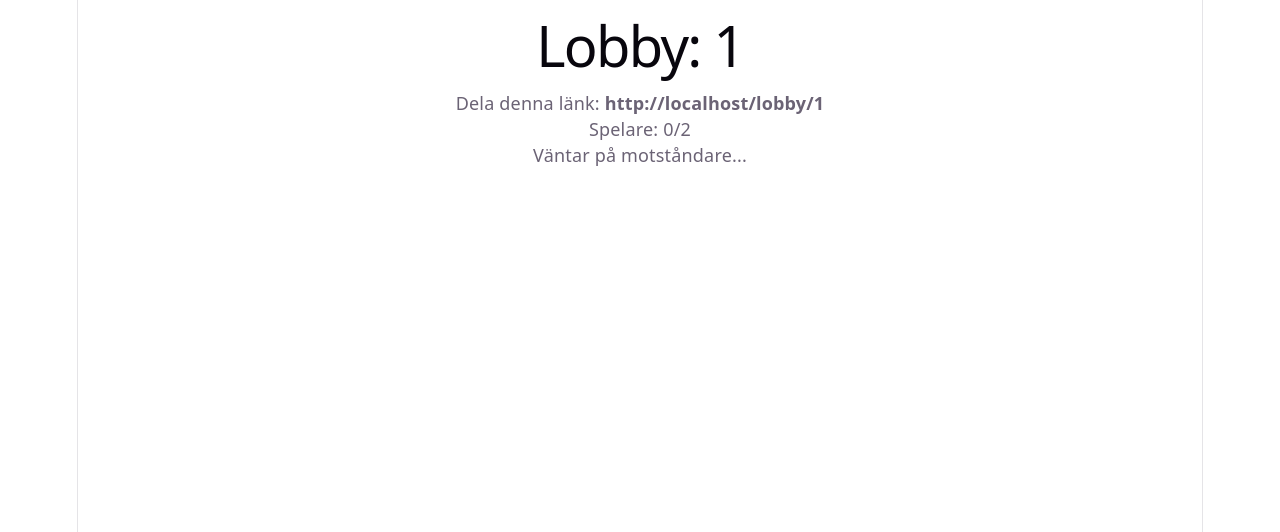
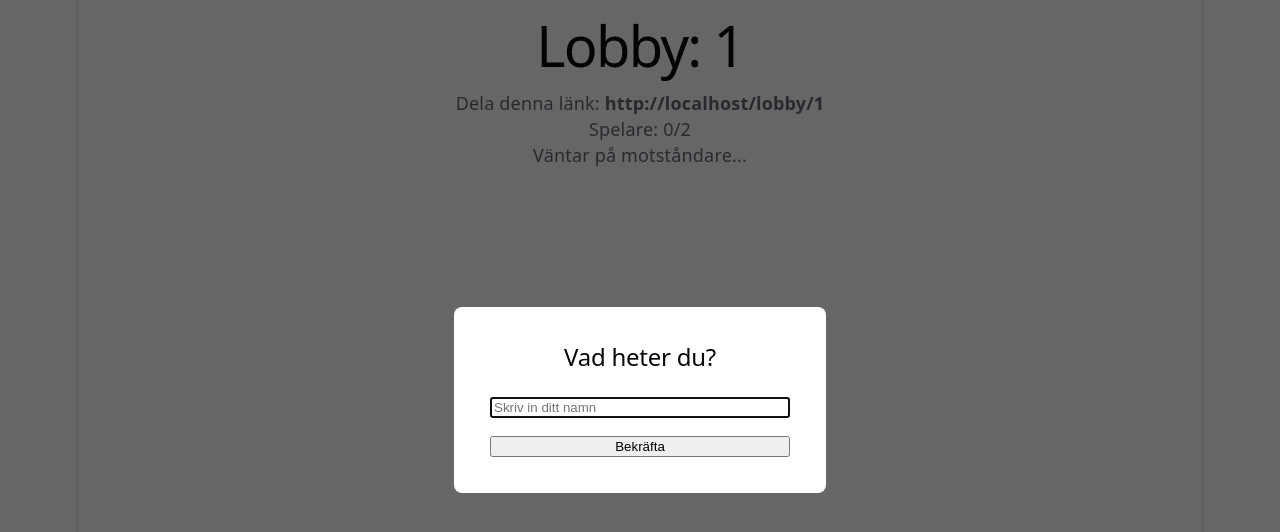
Before and after one commit to NonSentientExistence/WordsNstuff, a React (Vite) app: page /lobby/1 in a window 1280 px wide. Shown: the top 532 px of the page. Built offline with nearby package versions, Linux system fonts and the light colour scheme; no server answers.

Commit message:
Add name popup and show player names in game Lobby shows popup to enter name before joining. Name sent on create/join, updateLobbyName called if already joined. Game screen shows own name and opponent name next to HP values. Popup CSS moved to index.css.

```diff
--- a/src/api.ts
+++ b/src/api.ts
@@ -1,17 +1,28 @@
 import { getPlayerToken } from './playerToken'
 
 function headers() {
-  return { 'X-Player-Token': getPlayerToken() }
+  return {
+    'X-Player-Token': getPlayerToken(),
+    'Content-Type': 'application/json',
+  }
 }
 
-export async function createLobby(): Promise<string> {
-  const res = await fetch('/api/lobbies', { method: 'POST', headers: headers() })
+export async function createLobby(name = 'Anonym'): Promise<string> {
+  const res = await fetch('/api/lobbies', {
+    method: 'POST',
+    headers: headers(),
+    body: JSON.stringify({ name }),
+  })
   const data = await res.json()
   return data.code
 }
 
-export async function joinLobby(code: string): Promise<boolean> {
-  const res = await fetch(`/api/lobbies/${code}/join`, { method: 'POST', headers: headers() })
+export async function joinLobby(code: string, name = 'Anonym'): Promise<boolean> {
+  const res = await fetch(`/api/lobbies/${code}/join`, {
+    method: 'POST',
+    headers: headers(),
+    body: JSON.stringify({ name }),
+  })
   return res.ok
 }
 
@@ -19,6 +30,15 @@ export async function getLobby(code: string) {
   const res = await fetch(`/api/lobbies/${code}`, { headers: headers() })
   if (!res.ok) return null
   return res.json()
+}
+
+export async function updateLobbyName(code: string, name: string): Promise<boolean> {
+  const res = await fetch(`/api/lobbies/${code}/name`, {
+    method: 'POST',
+    headers: headers(),
+    body: JSON.stringify({ name }),
+  })
+  return res.ok
 }
 
 export async function startGame(code: string): Promise<boolean> {
@@ -35,7 +55,7 @@ export async function getGame(code: string) {
 export async function submitWord(code: string, word: string): Promise<boolean> {
   const res = await fetch(`/api/games/${code}/submit`, {
     method: 'POST',
-    headers: { ...headers(), 'Content-Type': 'application/json' },
+    headers: headers(),
     body: JSON.stringify({ word })
   })
   return res.ok
--- a/src/index.css
+++ b/src/index.css
@@ -109,3 +109,22 @@ code {
   padding: 4px 8px;
   background: var(--code-bg);
 }
+
+.popup-overlay {
+  position: fixed;
+  top: 0; left: 0; right: 0; bottom: 0;
+  background: rgba(0, 0, 0, 0.6);
+  display: flex;
+  align-items: center;
+  justify-content: center;
+  z-index: 100;
+}
+.popup-box {
+  background: white;
+  padding: 2rem;
+  border-radius: 8px;
+  min-width: 300px;
+  display: flex;
+  flex-direction: column;
+  gap: 1rem;
+}
--- a/src/pages/Game.tsx
+++ b/src/pages/Game.tsx
@@ -1,6 +1,6 @@
 import { useEffect, useState, useRef } from 'react'
 import { useParams, useNavigate } from 'react-router-dom'
-import { getGame, submitWord } from '../api'
+import { getGame, getLobby, submitWord } from '../api'
 import { getPlayerToken } from '../playerToken'
 
 interface GameState {
@@ -10,17 +10,26 @@ interface GameState {
   player2Hp: number
   player1Id: string
   player2Id: string
+  player1Name?: string
+  player2Name?: string
 }
 
 export default function Game() {
   const { code } = useParams<{ code: string }>()
   const navigate = useNavigate()
   const [game, setGame] = useState<GameState | null>(null)
+  const [lobbyNames, setLobbyNames] = useState<{ player1Name: string | null, player2Name: string | null }>({ player1Name: null, player2Name: null })
   const [word, setWord] = useState('')
   const [submitted, setSubmitted] = useState(false)
   const [message, setMessage] = useState('')
   const intervalRef = useRef<ReturnType<typeof setInterval> | null>(null)
 
+
+  useEffect(() => {
+    if (code) getLobby(code).then(lobby => {
+      if (lobby) setLobbyNames({ player1Name: lobby.player1Name, player2Name: lobby.player2Name })
+    })
+  }, [code])
 
   // Poll game state every second, reset submitted state when a new round starts
  useEffect(() => {
@@ -63,8 +72,11 @@ export default function Game() {
   if (!game) return <p>Loading game...</p>
 
   const token = getPlayerToken()
-  const myHp = game.player1Id === token ? game.player1Hp : game.player2Hp
-  const opponentHp = game.player1Id === token ? game.player2Hp : game.player1Hp
+  const isPlayer1 = game.player1Id === token
+  const myHp = isPlayer1 ? game.player1Hp : game.player2Hp
+  const opponentHp = isPlayer1 ? game.player2Hp : game.player1Hp
+  const myName = sessionStorage.getItem('playerName') || 'Du'
+  const opponentName = isPlayer1 ? (lobbyNames.player2Name || 'Opponent') : (lobbyNames.player1Name || 'Opponent')
 
   return (
     <div>
@@ -72,8 +84,8 @@ export default function Game() {
 
       {/* HP display */}
       <div>
-        <p>Your HP: {myHp}</p>        {/* ← use myHp */}
-        <p>Opponent HP: {opponentHp}</p>  {/* ← use opponentHp */}
+        <p>Your HP: {myHp} ({myName})</p>
+        <p>Opponent HP: {opponentHp} ({opponentName})</p>
       </div>
 
       {/* Letter pool */}
--- a/src/pages/Lobby.tsx
+++ b/src/pages/Lobby.tsx
@@ -1,6 +1,6 @@
 import { useEffect, useState, useRef } from 'react'
 import { useParams, useNavigate } from 'react-router-dom'
-import { joinLobby, getLobby, startGame } from '../api'
+import { joinLobby, getLobby, startGame, updateLobbyName } from '../api'
 
 export default function Lobby() {
   const { code } = useParams<{ code: string }>()
@@ -9,17 +9,33 @@ export default function Lobby() {
   const [status, setStatus] = useState('waiting')
   const hasJoined = useRef(false)
 
+  const [playerName, setPlayerName] = useState(sessionStorage.getItem('playerName') || '')
+  const [nameInput, setNameInput] = useState('')
+
   const link = `${window.location.origin}/lobby/${code}`
 
-  // Join lobby vid första besök
+  const handleSubmitName = () => {
+    const name = nameInput.trim()
+    if (!name) return
+    sessionStorage.setItem('playerName', name)
+    setPlayerName(name)
+    if (code) {
+      if (!hasJoined.current) {
+        hasJoined.current = true
+        joinLobby(code, name)
+      } else {
+        updateLobbyName(code, name)
+      }
+    }
+  }
+
   useEffect(() => {
-    if (!hasJoined.current && code) {
+    if (!hasJoined.current && code && playerName) {
       hasJoined.current = true
-      joinLobby(code)
+      joinLobby(code, playerName)
     }
-  }, [code])
+  }, [code, playerName])
 
-  // Polla lobby-status var 1s
   useEffect(() => {
     const interval = setInterval(async () => {
       if (!code) return
@@ -40,11 +56,27 @@ export default function Lobby() {
 
   return (
     <div>
+      {!playerName && (
+        <div className="popup-overlay">
+          <div className="popup-box">
+            <h2>Vad heter du?</h2>
+            <input
+              type="text"
+              placeholder="Skriv in ditt namn"
+              value={nameInput}
+              onChange={e => setNameInput(e.target.value)}
+              onKeyDown={e => e.key === 'Enter' && handleSubmitName()}
+              autoFocus
+            />
+            <button onClick={handleSubmitName}>Bekräfta</button>
+          </div>
+        </div>
+      )}
       <h1>Lobby: {code}</h1>
       <p>Dela denna länk: <strong>{link}</strong></p>
       <p>Spelare: {playerCount}/2</p>
       {playerCount < 2 && <p>Väntar på motståndare...</p>}
-      {playerCount === 2 && status === 'ready' && (
+      {playerCount === 2 && status === 'ready' && playerName && (
         <button onClick={handleStart}>Starta spel</button>
       )}
     </div>
```
